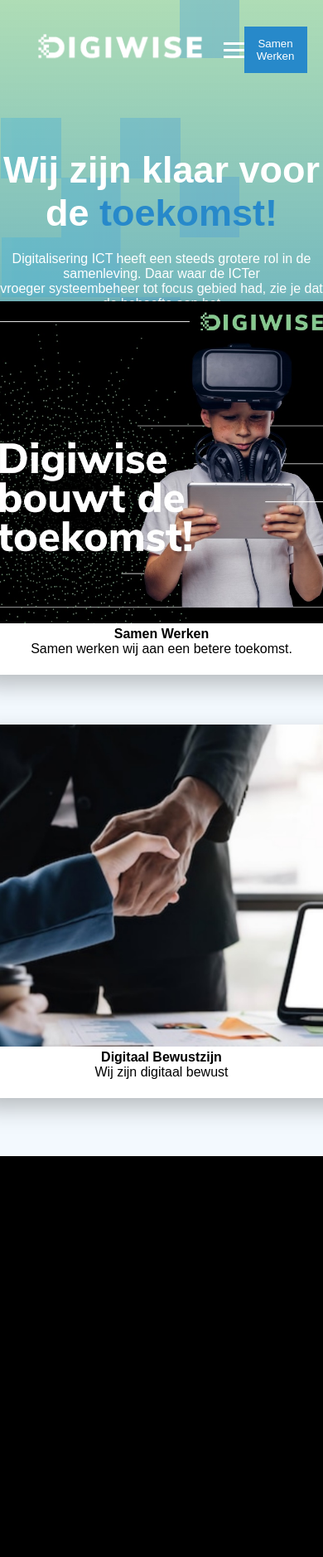
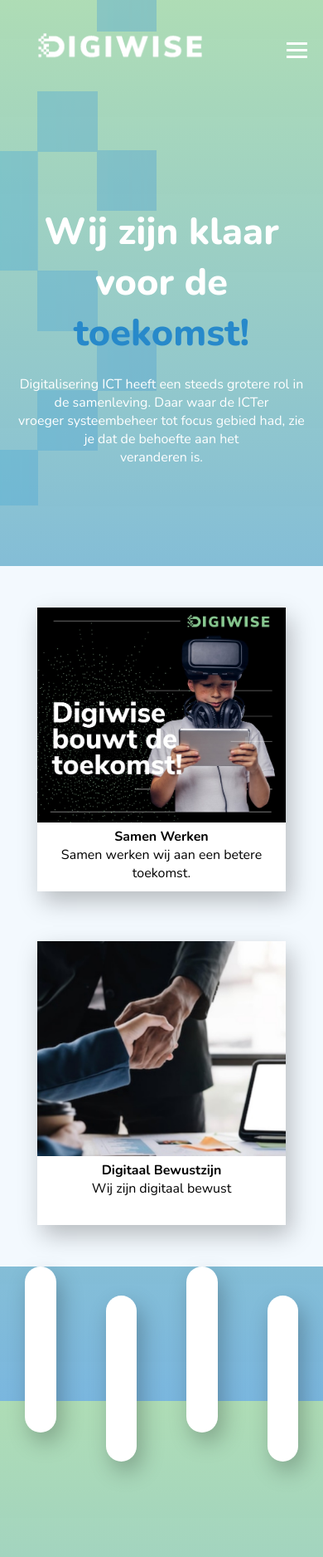
Before and after one commit to Parisxx/digiwise, a PHP site: page / in a window 390 px wide; the page is wider, and only the part inside the window is pictured. Shown: that part at 83% size. Before the commit the page ends 1393 px from the top of that part, so only its background shows below. Run offline with PHP 8.4, Linux system fonts and the light colour scheme.

Commit message:
new content

```diff
--- a/css/styles_index.css
+++ b/css/styles_index.css
@@ -2,7 +2,7 @@
 *{
     margin: 0;
     padding: 0;
-    font-family: 'Nunito', sans-serif;
+
 }
 
 html{
@@ -11,7 +11,8 @@ html{
 }
 
 body{
-    background: linear-gradient(180deg, rgba(131, 202, 142, 0.65) 0%, #2789CA 100%);
+    font-family: 'Nunito', sans-serif;
+    background: linear-gradient(180deg, rgba(131, 202, 142, 0.65) 0%, #2789ca9d 100%);
 
 
 }
@@ -48,7 +49,7 @@ font-weight: 800;
 
 .container_1{
     background: #F3F9FE;
-    height: 700px;
+    height: 1000px;
     width: 100%;
     margin-top: 300px;
 }
@@ -98,24 +99,76 @@ font-weight: 800;
     font-weight: 300;
 }
 
+.icon_container{
+    height: 500px;
+    width: 100%;
+    margin-top: -150px;
+    display: flex;
+    justify-content: center;
+    align-items: center;
+    text-align: center;
+}
+
+.icon_box{
+    width: 200px;
+    height: 200px;
+    background: #FFFFFF;
+    box-shadow: 6px 12px 27px rgba(0, 0, 0, 0.25);
+    border-radius: 50px;
+    margin: 30px;
+}
+
+.icon_2{
+    margin-top: 100px;
+}
+
+.icon_4{
+    margin-top: 100px;
+}
+
 
 @media screen and (max-width: 800px){
+    .container_1{
+        background: #F3F9FE;
+        height: 100vh;
+        width: 100%;
+        margin-top: 100px;
+    }
+
     .card_container{
         display: flex;
         flex-direction: column;
-        height: 100%;
+        height: 100%
     }
 
     .card_1{
         background-color: #FFF;
-        width: 450px;
-        height: 450px;
+        width: 300px;
+        height: 350px;
+        margin-top: 50px;
     }
 
     .card_2{
         background-color: #FFF;
-        width: 450px;
-        height: 450px;
+        width: 300px;
+        height: 350px;
         margin-top: 10px;
     }
+
+    .head_intro{
+        padding: 20px;
+        margin-top: 50px;
+    }
+
+    .blocks{
+        margin-left: -100px;
+        margin-top: -8rem;
+        opacity: 40%;
+        position: absolute;
+        z-index: -1;
+        -webkit-background-size:cover;
+        -moz-background-size:cover;
+        -o-background-size:cover;
+        background-size:cover;
+    }
 }
--- a/header.php
+++ b/header.php
@@ -4,10 +4,16 @@
     <meta charset="UTF-8">
     <meta http-equiv="X-UA-Compatible" content="IE=edge">
     <meta name="viewport" content="width=device-width, initial-scale=1.0">
+    <link rel="preconnect" href="https://fonts.googleapis.com">
+    <link rel="preconnect" href="https://fonts.gstatic.com" crossorigin>
+    <link href="https://fonts.googleapis.com/css2?family=Nunito:wght@300;500;700;800&display=swap" rel="stylesheet">
     <title>Document</title>
 </head>
 <body>
     <style>
+      body{
+        font-family: 'Nunito', sans-serif;
+      }
 
         header{
   background-color: transparent;
@@ -63,6 +69,15 @@ a{
   transition: all 0.3s ease;
   background-color: white;
 }
+
+.contact-btn{
+  background: #2789CA;
+  border: none;
+  color: #FFF;
+  padding: 1em;
+  display: none;
+}
+
 @media(max-width:1024px){
   .hamburger{
     display: block;
@@ -93,8 +108,12 @@ a{
  .nav-menu.active{
     left: 0;
   }
+  .contact-btn{
+    display: block;
+    font-size: 10px;
+  }
+}
 
-}
     </style>
 
 
@@ -127,7 +146,6 @@ a{
             <span class="bar"></span>
             <span class="bar"></span>
          </div>
-        <button class="contact-btn" style="background: #2789CA; border: none; color: #FFF; padding: 1em;">Samen Werken</button>
       </nav>
 
    </div>
--- a/index.php
+++ b/index.php
@@ -6,7 +6,9 @@
     <meta name="viewport" content="width=device-width, initial-scale=1.0">
     <title>Digiwise</title>
     <link rel="stylesheet" href="css/styles_index.css">
-    <?php include('loadfont.php')?>
+    <link rel="preconnect" href="https://fonts.googleapis.com">
+    <link rel="preconnect" href="https://fonts.gstatic.com" crossorigin>
+    <link href="https://fonts.googleapis.com/css2?family=Nunito:wght@300;500;700;800&display=swap" rel="stylesheet">
 </head>
 <body>
 <html>
@@ -15,12 +17,14 @@
  include 'header.php';
 ?>
 <img class="blocks" src="images/block.png">
+<div class="head_intro">
 <h1 class="title_1">Wij zijn klaar voor de <span>toekomst!</span></h1>
 <p class="intro">
     Digitalisering ICT heeft een steeds grotere rol in de samenleving.
     Daar waar de ICTer <br> vroeger systeembeheer tot focus gebied had,
     zie je dat de behoefte aan het <br> veranderen is.
 </p>
+</div>
 
 <div class="container_1">
     <div class="card_container">
@@ -43,6 +47,12 @@
             </div>
         </div>
     </div>
+    <div class="icon_container">
+        <div class="icon_1 icon_box"></div>
+        <div class="icon_2 icon_box"></div>
+        <div class="icon_3 icon_box"></div>
+        <div class="icon_4 icon_box"></div>
+    </div>
 </div>
 
  </body>
--- a/loadfont.php
+++ /dev/null
@@ -1,10 +0,0 @@
-<link rel="preconnect" href="https://fonts.googleapis.com">
-<link rel="preconnect" href="https://fonts.gstatic.com" crossorigin>
-<link href="https://fonts.googleapis.com/css2?family=Nunito:wght@300;500;700;800&display=swap" rel="stylesheet">
-
-<style>
-    *{
-        font-family: 'Nunito Sans', sans-serif;
-      }
-
-</style>
```
